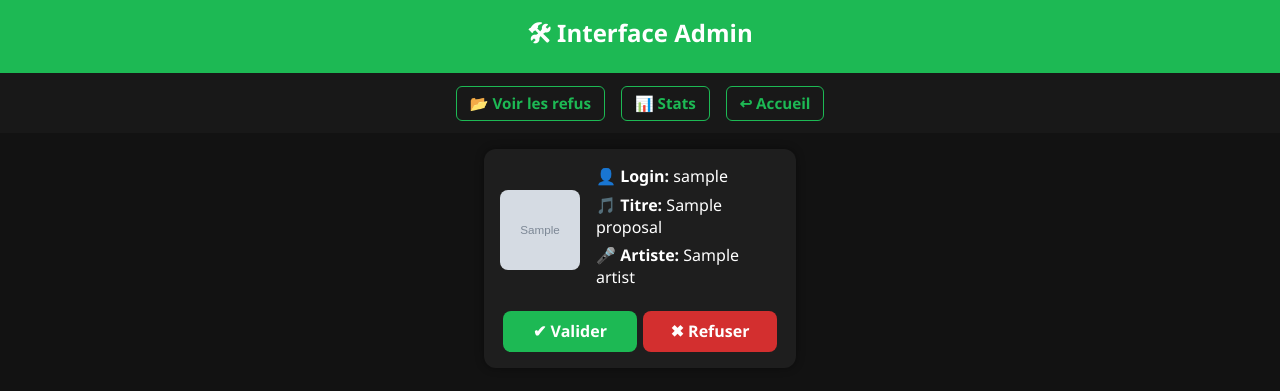
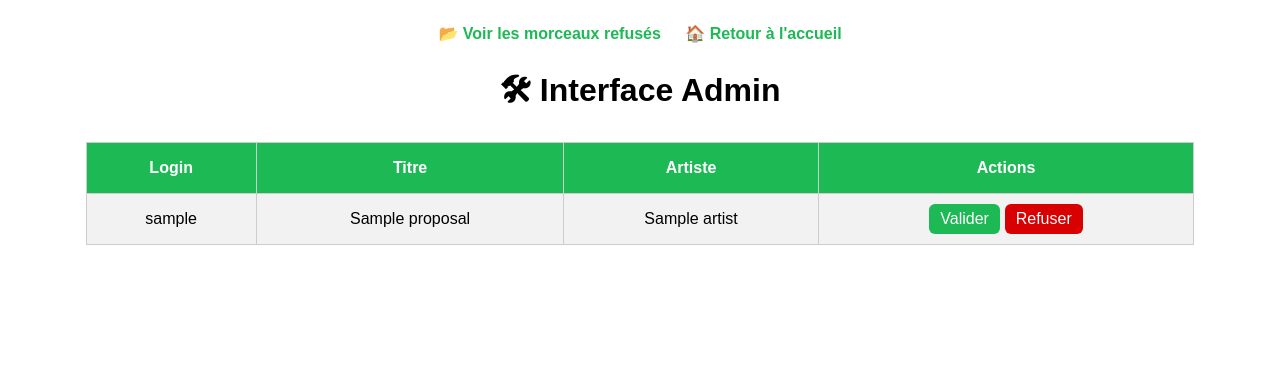
Before and after one commit to editionsnathan/spotify-playlist-dnc3, a Flask app: template templates/admin.html in a window 1280 px wide. Shown: the top 391 px of the page. Run offline with Flask 3, Linux system fonts and the light colour scheme; the template is opened without the code that fills it: most values are stand-ins (such as "Sample title", 1, 10 or a date in 2020); grey boxes marked "Sample" are stand-in pictures.

Commit message:
Update admin.html

```diff
--- a/templates/admin.html
+++ b/templates/admin.html
@@ -1,4 +1,3 @@
-
 <!DOCTYPE html>
 <html lang="fr">
 <head>
@@ -6,146 +5,55 @@
   <title>Admin - Playlist DNC3</title>
   <meta name="viewport" content="width=device-width, initial-scale=1">
   <style>
-    body {
-      font-family: 'Segoe UI', sans-serif;
-      background-color: #121212;
+    body { font-family: sans-serif; text-align: center; padding: 1rem; }
+    table { margin: auto; border-collapse: collapse; width: 90%; }
+    th, td { padding: 1rem; border: 1px solid #ccc; }
+    th { background-color: #1DB954; color: white; }
+    tr:nth-child(even) { background-color: #f2f2f2; }
+    a.validate, a.reject {
+      padding: 0.4rem 0.7rem;
+      border-radius: 6px;
+      text-decoration: none;
       color: white;
-      margin: 0;
-      padding: 0;
     }
-
-    header {
-      background-color: #1DB954;
-      padding: 1rem;
-      text-align: center;
-      font-size: 1.5rem;
-      font-weight: bold;
-      color: #fff;
+    a.validate { background: #1DB954; }
+    a.reject { background: #d80000; }
+    .top-links {
+      margin-bottom: 1.5rem;
     }
-
-    .top-links {
-      display: flex;
-      justify-content: center;
-      gap: 1rem;
-      background-color: #181818;
-      padding: 0.8rem;
-      flex-wrap: wrap;
-    }
-
     .top-links a {
+      margin: 0 10px;
       color: #1DB954;
       text-decoration: none;
       font-weight: bold;
-      font-size: 0.95rem;
-      border: 1px solid #1DB954;
-      padding: 0.4rem 0.8rem;
-      border-radius: 6px;
-    }
-
-    .container {
-      display: flex;
-      flex-wrap: wrap;
-      gap: 1rem;
-      padding: 1rem;
-      justify-content: center;
-    }
-
-    .card {
-      background-color: #1e1e1e;
-      border-radius: 12px;
-      padding: 1rem;
-      width: 280px;
-      box-shadow: 0 0 8px rgba(0,0,0,0.4);
-    }
-
-    .info {
-      display: flex;
-      gap: 1rem;
-      align-items: center;
-    }
-
-    .info img {
-      width: 80px;
-      height: 80px;
-      border-radius: 8px;
-      object-fit: cover;
-    }
-
-    .details {
-      flex: 1;
-    }
-
-    .details div {
-      margin-bottom: 0.4rem;
-    }
-
-    .actions {
-      display: flex;
-      justify-content: space-between;
-      margin-top: 1rem;
-    }
-
-    .actions a {
-      flex: 1;
-      text-align: center;
-      padding: 0.6rem;
-      border-radius: 8px;
-      color: white;
-      text-decoration: none;
-      font-weight: bold;
-      margin: 0 0.2rem;
-    }
-
-    .validate {
-      background-color: #1DB954;
-    }
-
-    .reject {
-      background-color: #d32f2f;
-    }
-
-    @media (max-width: 600px) {
-      .card {
-        width: 100%;
-      }
-
-      .top-links {
-        flex-direction: column;
-        align-items: center;
-      }
     }
   </style>
 </head>
 <body>
-
-  <header>🛠 Interface Admin</header>
-
   <div class="top-links">
-    <a href="/refused">📂 Voir les refus</a>
-    <a href="/stats">📊 Stats</a>
-    <a href="/">↩ Accueil</a>
+    <a href="/refused">📂 Voir les morceaux refusés</a>
+    <a href="/">🏠 Retour à l'accueil</a>
   </div>
 
-  <div class="container">
+  <h1>🛠 Interface Admin</h1>
+  <table>
+    <tr>
+      <th>Login</th>
+      <th>Titre</th>
+      <th>Artiste</th>
+      <th>Actions</th>
+    </tr>
     {% for p in proposals %}
-    <div class="card">
-      <div class="info">
-        {% if p.image %}
-        <img src="{{ p.image }}" alt="cover">
-        {% endif %}
-        <div class="details">
-          <div><strong>👤 Login:</strong> {{ p.login }}</div>
-          <div><strong>🎵 Titre:</strong> {{ p.title }}</div>
-          <div><strong>🎤 Artiste:</strong> {{ p.artist }}</div>
-        </div>
-      </div>
-      <div class="actions">
-        <a class="validate" href="/validate/{{ loop.index0 }}">✔ Valider</a>
-        <a class="reject" href="/reject/{{ loop.index0 }}">✖ Refuser</a>
-      </div>
-    </div>
+    <tr>
+      <td>{{ p.login }}</td>
+      <td>{{ p.title }}</td>
+      <td>{{ p.artist }}</td>
+      <td>
+        <a class="validate" href="/validate/{{ loop.index0 }}">Valider</a>
+        <a class="reject" href="/reject/{{ loop.index0 }}">Refuser</a>
+      </td>
+    </tr>
     {% endfor %}
-  </div>
-
+  </table>
 </body>
 </html>
```
